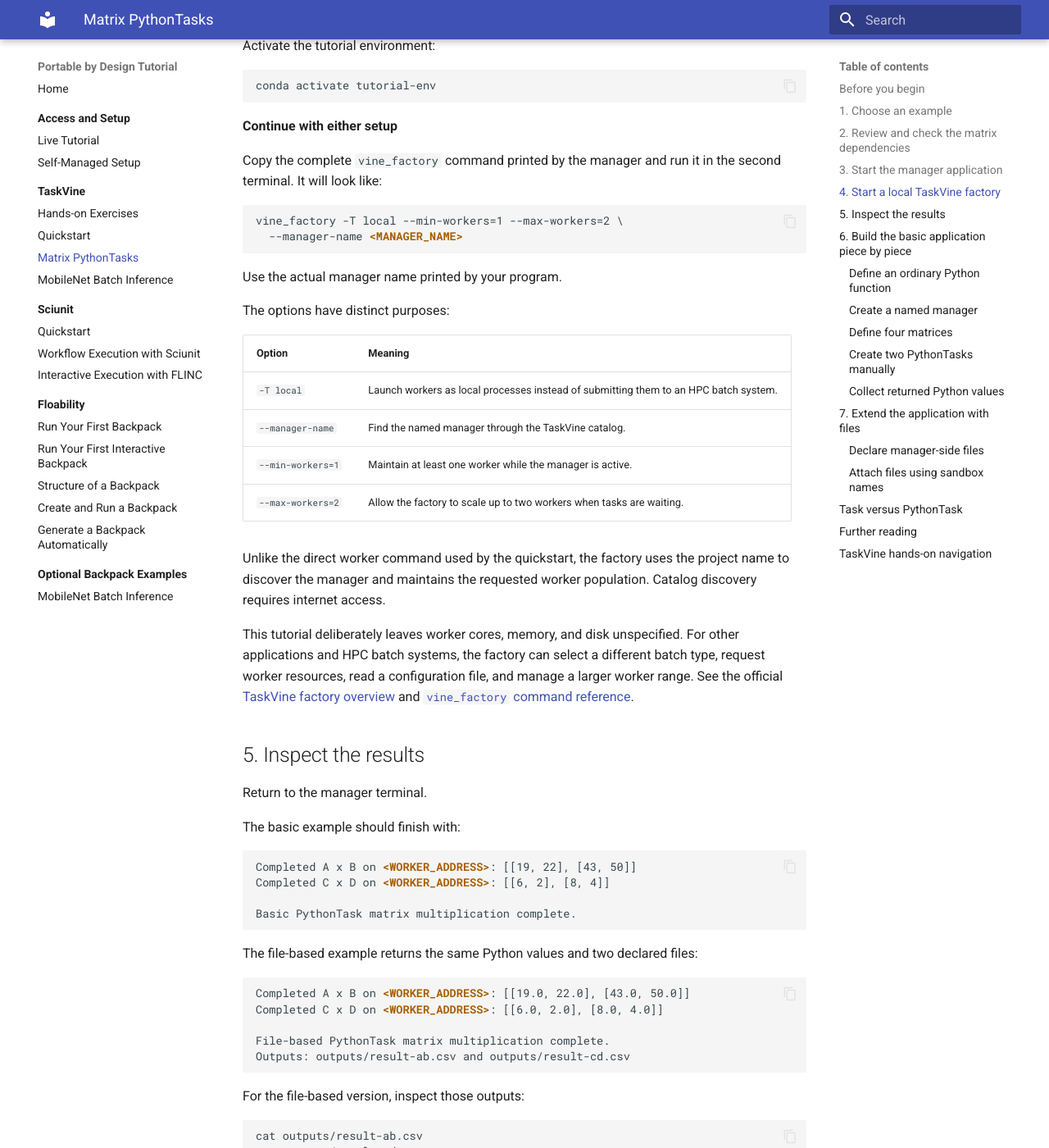
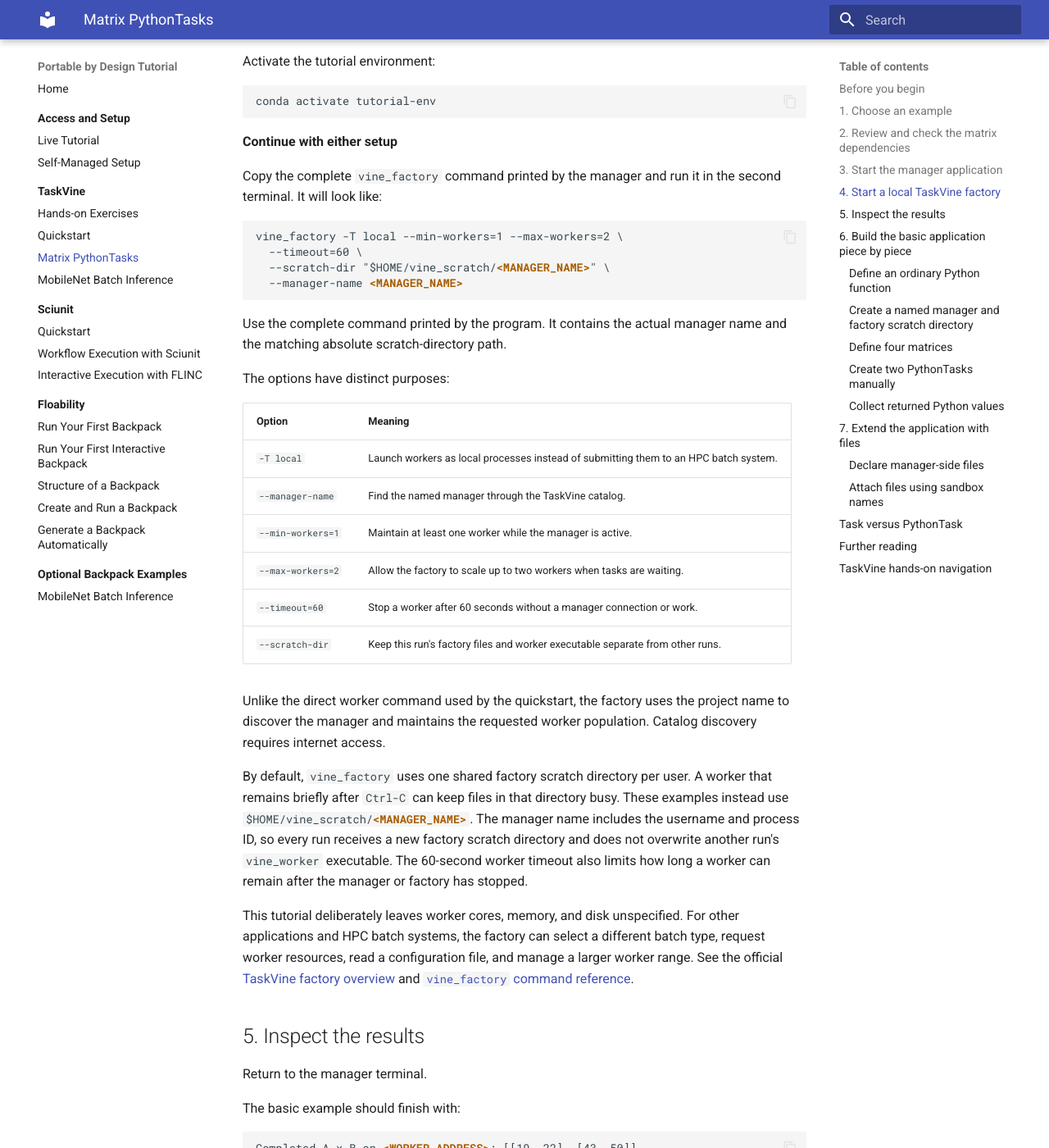
Before and after one commit to floability/tutorial-portable-by-design, an MkDocs documentation site: the page built from docs/02-taskvine/matrix.md, in a window 1280 px wide and 1400 px high, scrolled down 2950 px. Shown: the whole window at 82% size. Built offline with MkDocs 1.6.1 and Material for MkDocs 9.7.7, drawn with Linux system fonts in a browser that asks for light colours; some of the changed text lies outside the part shown.

Commit message:
Added scratch dir and timeout

````diff
--- a/docs/02-taskvine/matrix.md
+++ b/docs/02-taskvine/matrix.md
@@ -95,9 +95,10 @@
 ```text
 Manager name: <MANAGER_NAME>
 Listening on port: <PORT>
+Factory scratch directory: <SCRATCH_DIRECTORY>
 
 In a second terminal, activate this environment and run:
-vine_factory ... --manager-name <MANAGER_NAME>
+vine_factory ... --scratch-dir <SCRATCH_DIRECTORY> --manager-name <MANAGER_NAME>
 
 Submitted two PythonTasks. Waiting for the factory worker...
 ```
@@ -130,10 +131,13 @@
 
 ```bash
 vine_factory -T local --min-workers=1 --max-workers=2 \
+  --timeout=60 \
+  --scratch-dir "$HOME/vine_scratch/<MANAGER_NAME>" \
   --manager-name <MANAGER_NAME>
 ```
 
-Use the actual manager name printed by your program.
+Use the complete command printed by the program. It contains the actual
+manager name and the matching absolute scratch-directory path.
 
 The options have distinct purposes:
 
@@ -143,8 +147,18 @@
 | `--manager-name` | Find the named manager through the TaskVine catalog. |
 | `--min-workers=1` | Maintain at least one worker while the manager is active. |
 | `--max-workers=2` | Allow the factory to scale up to two workers when tasks are waiting. |
+| `--timeout=60` | Stop a worker after 60 seconds without a manager connection or work. |
+| `--scratch-dir` | Keep this run's factory files and worker executable separate from other runs. |
 
 Unlike the direct worker command used by the quickstart, the factory uses the project name to discover the manager and maintains the requested worker population. Catalog discovery requires internet access.
+
+By default, `vine_factory` uses one shared factory scratch directory per user.
+A worker that remains briefly after `Ctrl-C` can keep files in that directory
+busy. These examples instead use `$HOME/vine_scratch/<MANAGER_NAME>`. The
+manager name includes the username and process ID, so every run receives a
+new factory scratch directory and does not overwrite another run's
+`vine_worker` executable. The 60-second worker timeout also limits how long a
+worker can remain after the manager or factory has stopped.
 
 This tutorial deliberately leaves worker cores, memory, and disk unspecified. For other applications and HPC batch systems, the factory can select a different batch type, request worker resources, read a configuration file, and manage a larger worker range. See the official [TaskVine factory overview](https://cctools.readthedocs.io/en/stable/taskvine/#managing-workers-with-the-taskvine-factory) and [`vine_factory` command reference](https://cctools.readthedocs.io/en/stable/man_pages/vine_factory/).
 
@@ -197,16 +211,18 @@
 
 The import is inside the function because this function executes on a worker. Serialization transfers the function definition, but the actual `numpy` package comes from the worker environment created from `environment.yml`.
 
-### Create a named manager
+### Create a named manager and factory scratch directory
 
 ```python
 manager_name = f"taskvine-matrix-basic-{getpass.getuser()}-{os.getpid()}"
+scratch_dir = Path.home() / "vine_scratch" / manager_name
+scratch_dir.mkdir(parents=True, exist_ok=True)
 manager = vine.Manager(port=0, name=manager_name)
 ```
 
 Port `0` selects an available port. The project name is advertised through the TaskVine catalog, allowing `vine_factory --manager-name` to discover the manager without copying its hostname and port.
 
-The username distinguishes participants, while the process ID gives every run a fresh name. This prevents a new factory from matching a briefly retained catalog record from an earlier run.
+The username distinguishes participants, while the process ID gives every run a fresh name. This prevents a new factory from matching a briefly retained catalog record from an earlier run. The same manager name also gives the factory an isolated scratch directory under the participant's home directory.
 
 ### Define four matrices
 
````
Also changed, not shown: docs/01-access-and-setup/live.md (+0 -10 lines), docs/02-taskvine/mobilenet.md (+10 -4 lines), docs/04-floability/create-backpack.md (+7 -2 lines), examples/taskvine/mobilenet-batch-inference/README.md (+5 -1 lines), 4 other files.
